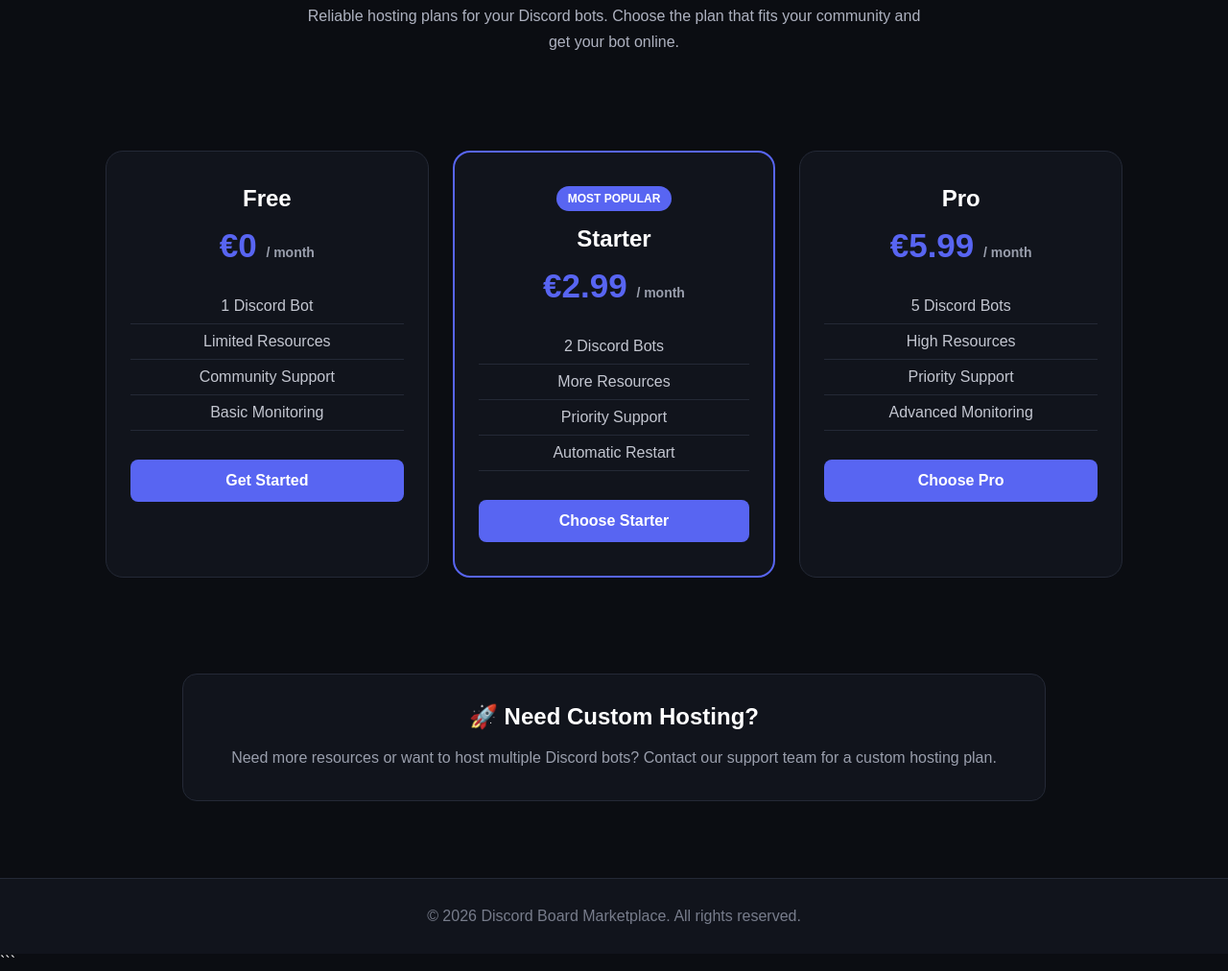
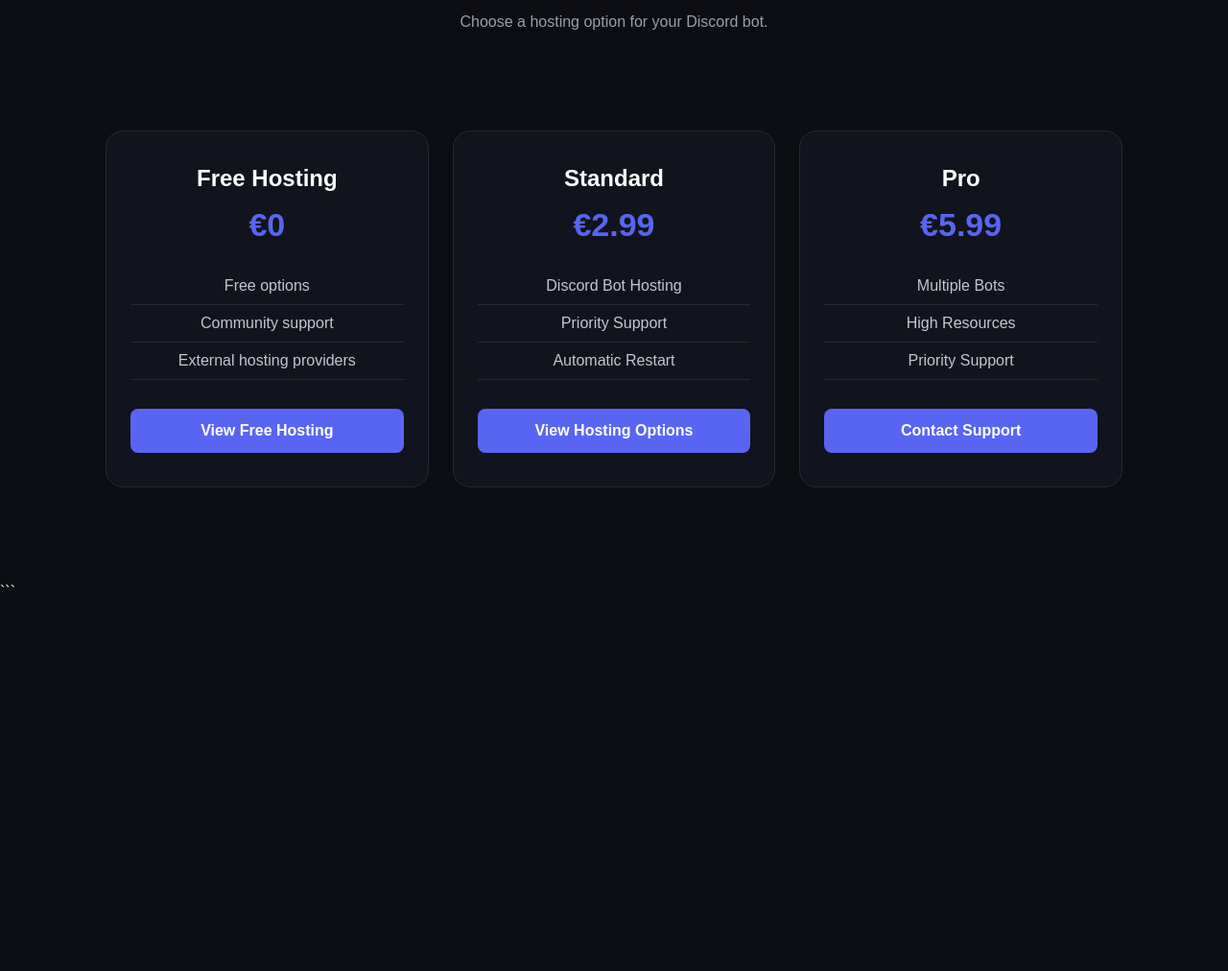
Before and after one commit to nikosblur-glitch/discord-bot, a plain HTML site: page hosting.html in a window 1280 px wide. Shown: the part 235-1247 px from the top of the page at 96% size. After the commit the page ends 861 px from the top, so only its background shows below. Drawn offline with Linux system fonts and the light colour scheme.

Commit message:
Update hosting.html

```diff
--- a/hosting.html
+++ b/hosting.html
@@ -16,9 +16,9 @@
 <style>
 
 * {
+    box-sizing: border-box;
     margin: 0;
     padding: 0;
-            box-sizing: border-box;
 }
 
 body {
@@ -28,8 +28,7 @@
 }
 
 nav {
-            min-height: 70px;
-            padding: 15px 8%;
+    padding: 18px 8%;
     display: flex;
     align-items: center;
     justify-content: space-between;
@@ -39,7 +38,7 @@
 
 .logo {
     color: #5865f2;
-            font-size: 22px;
+    font-size: 21px;
     font-weight: bold;
     text-decoration: none;
 }
@@ -59,18 +58,17 @@
     color: #5865f2;
 }
 
-        .cart-button {
+.cart {
     padding: 10px 18px;
     background: #5865f2;
     color: white;
     border-radius: 8px;
     text-decoration: none;
-            font-weight: bold;
 }
 
 .hero {
+    padding: 80px 20px 50px;
     text-align: center;
-            padding: 80px 20px 50px;
 }
 
 .hero h1 {
@@ -81,7 +79,7 @@
 .hero p {
     max-width: 650px;
     margin: auto;
-            color: #aeb2c0;
+    color: #999eac;
     line-height: 1.7;
 }
 
@@ -101,26 +99,10 @@
     border: 1px solid #242936;
     border-radius: 18px;
     text-align: center;
-            transition: 0.2s;
 }
 
 .plan:hover {
-            transform: translateY(-5px);
     border-color: #5865f2;
-        }
-
-        .plan.popular {
-            border: 2px solid #5865f2;
-        }
-
-        .badge {
-            display: inline-block;
-            margin-bottom: 15px;
-            padding: 6px 12px;
-            background: #5865f2;
-            border-radius: 20px;
-            font-size: 12px;
-            font-weight: bold;
 }
 
 .plan h2 {
@@ -128,31 +110,26 @@
 }
 
 .price {
-            margin-bottom: 25px;
-            font-size: 35px;
+    font-size: 34px;
     font-weight: bold;
     color: #5865f2;
-        }
-
-        .price span {
-            font-size: 14px;
-            color: #999eac;
+    margin-bottom: 25px;
 }
 
 .features {
+    list-style: none;
     margin-bottom: 30px;
-            list-style: none;
 }
 
 .features li {
-            padding: 9px 0;
+    padding: 10px;
     color: #c3c6d0;
     border-bottom: 1px solid #242936;
 }
 
-        .select-button {
+.button {
     display: block;
-            padding: 13px;
+    padding: 14px;
     background: #5865f2;
     color: white;
     text-decoration: none;
@@ -160,35 +137,8 @@
     font-weight: bold;
 }
 
-        .select-button:hover {
+.button:hover {
     background: #4752c4;
-        }
-
-        .info {
-            max-width: 900px;
-            margin: 0 auto 80px;
-            padding: 30px;
-            background: #11141c;
-            border: 1px solid #242936;
-            border-radius: 15px;
-            text-align: center;
-        }
-
-        .info h2 {
-            margin-bottom: 15px;
-        }
-
-        .info p {
-            color: #999eac;
-            line-height: 1.7;
-        }
-
-        footer {
-            padding: 30px;
-            background: #11141c;
-            border-top: 1px solid #242936;
-            text-align: center;
-            color: #777c8b;
 }
 
 @media (max-width: 850px) {
@@ -198,18 +148,9 @@
         gap: 20px;
     }
 
-            .nav-links {
-                flex-wrap: wrap;
-                justify-content: center;
-            }
-
     .plans {
         grid-template-columns: 1fr;
         max-width: 500px;
-            }
-
-            .hero h1 {
-                font-size: 38px;
     }
 
 }
@@ -224,7 +165,6 @@
 
 <nav>
 
-
 <a
 href="index.html"
 class="logo"
@@ -235,13 +175,11 @@
 
 <ul class="nav-links">
 
-
 <li>
 <a href="index.html">
 Home
 </a>
 </li>
-
 
 <li>
 <a href="bots.html">
@@ -249,13 +187,11 @@
 </a>
 </li>
 
-
 <li>
 <a href="hosting.html">
 Hosting
 </a>
 </li>
-
 
 <li>
 <a href="support.html">
@@ -263,35 +199,28 @@
 </a>
 </li>
 
-
 </ul>
 
 
 <a
 href="cart.html"
-        class="cart-button"
+class="cart"
 >
 🛒 Cart
 </a>
-
 
 </nav>
 
 
 <section class="hero">
 
-
 <h1>
 Discord Bot Hosting
 </h1>
 
-
 <p>
-        Reliable hosting plans for your Discord bots.
-        Choose the plan that fits your community
-        and get your bot online.
+Choose a hosting option for your Discord bot.
 </p>
-
 
 </section>
 
@@ -299,175 +228,113 @@
 <section class="plans">
 
 
-    <!-- FREE -->
+<div class="plan">
+
+<h2>
+Free Hosting
+</h2>
+
+<div class="price">
+€0
+</div>
+
+<ul class="features">
+
+<li>
+Free options
+</li>
+
+<li>
+Community support
+</li>
+
+<li>
+External hosting providers
+</li>
+
+</ul>
+
+
+<a
+href="free-hosting.html"
+class="button"
+>
+View Free Hosting
+</a>
+
+</div>
 
 
 <div class="plan">
 
-
 <h2>
-            Free
+Standard
 </h2>
 
+<div class="price">
+€2.99
+</div>
 
-        <div class="price">
-            €0
-            <span>
-                / month
-            </span>
+<ul class="features">
+
+<li>
+Discord Bot Hosting
+</li>
+
+<li>
+Priority Support
+</li>
+
+<li>
+Automatic Restart
+</li>
+
+</ul>
+
+
+<a
+href="free-hosting.html"
+class="button"
+>
+View Hosting Options
+</a>
+
 </div>
 
 
+<div class="plan">
+
+<h2>
+Pro
+</h2>
+
+<div class="price">
+€5.99
+</div>
+
 <ul class="features">
 
+<li>
+Multiple Bots
+</li>
 
 <li>
-                1 Discord Bot
+High Resources
 </li>
 
-
 <li>
-                Limited Resources
+Priority Support
 </li>
-
-
-            <li>
-                Community Support
-            </li>
-
-
-            <li>
-                Basic Monitoring
-            </li>
-
 
 </ul>
 
 
 <a
 href="support.html"
-            class="select-button"
+class="button"
 >
-            Get Started
+Contact Support
 </a>
-
-
-    </div>
-
-
-    <!-- STARTER -->
-
-
-    <div class="plan popular">
-
-
-        <div class="badge">
-            MOST POPULAR
-        </div>
-
-
-        <h2>
-            Starter
-        </h2>
-
-
-        <div class="price">
-            €2.99
-            <span>
-                / month
-            </span>
-        </div>
-
-
-        <ul class="features">
-
-
-            <li>
-                2 Discord Bots
-            </li>
-
-
-            <li>
-                More Resources
-            </li>
-
-
-            <li>
-                Priority Support
-            </li>
-
-
-            <li>
-                Automatic Restart
-            </li>
-
-
-        </ul>
-
-
-        <a
-            href="checkout.html"
-            class="select-button"
-        >
-            Choose Starter
-        </a>
-
-
-    </div>
-
-
-    <!-- PRO -->
-
-
-    <div class="plan">
-
-
-        <h2>
-            Pro
-        </h2>
-
-
-        <div class="price">
-            €5.99
-            <span>
-                / month
-            </span>
-        </div>
-
-
-        <ul class="features">
-
-
-            <li>
-                5 Discord Bots
-            </li>
-
-
-            <li>
-                High Resources
-            </li>
-
-
-            <li>
-                Priority Support
-            </li>
-
-
-            <li>
-                Advanced Monitoring
-            </li>
-
-
-        </ul>
-
-
-        <a
-            href="checkout.html"
-            class="select-button"
-        >
-            Choose Pro
-        </a>
-
 
 </div>
 
@@ -475,34 +342,6 @@
 </section>
 
 
-<section class="info">
-
-
-    <h2>
-        🚀 Need Custom Hosting?
-    </h2>
-
-
-    <p>
-        Need more resources or want to host
-        multiple Discord bots? Contact our
-        support team for a custom hosting plan.
-    </p>
-
-
-</section>
-
-
-<footer>
-
-
-    © 2026 Discord Board Marketplace.
-    All rights reserved.
-
-
-</footer>
-
-
 </body>
 
 </html>
```
Lines whose indentation alone changed are shown as unchanged.
